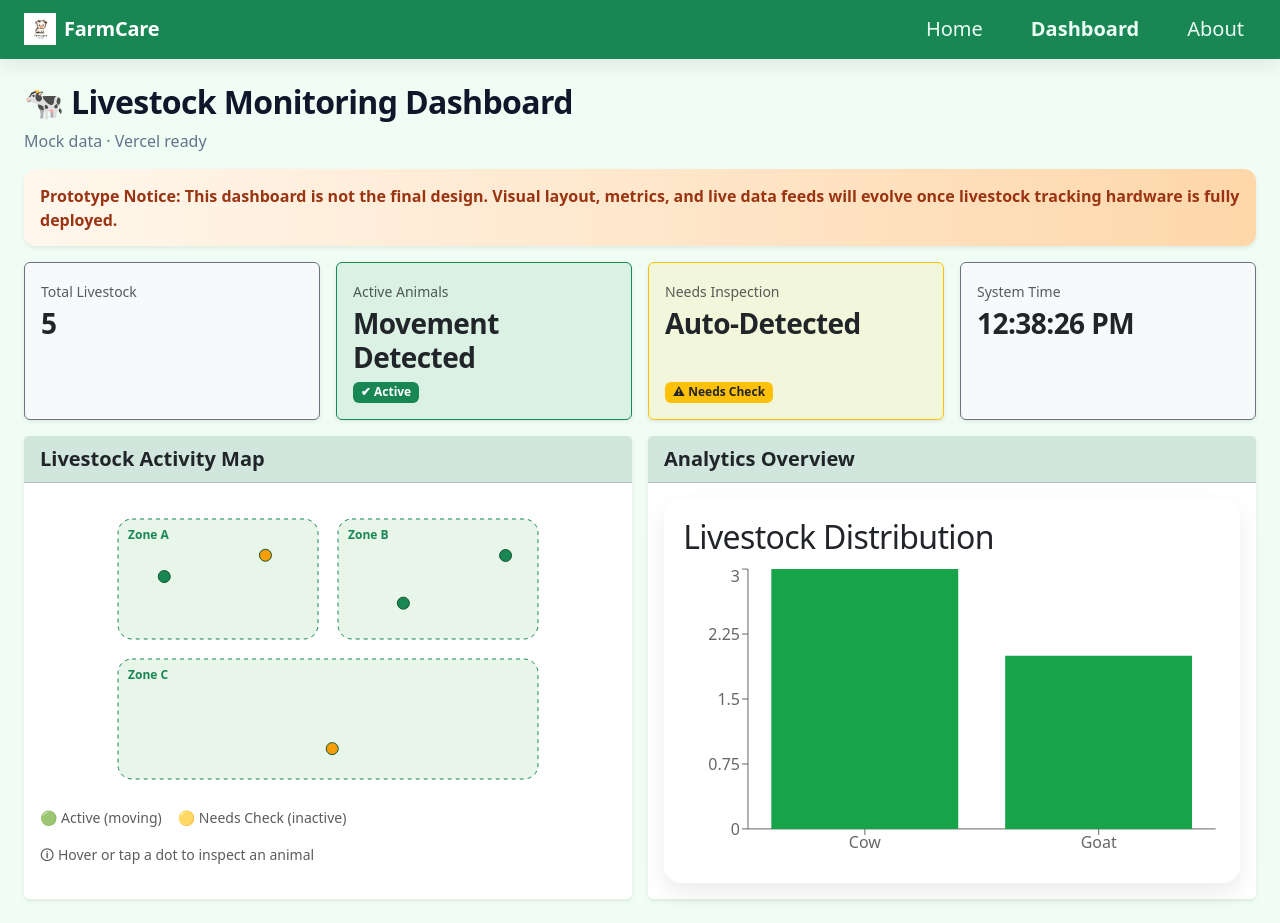
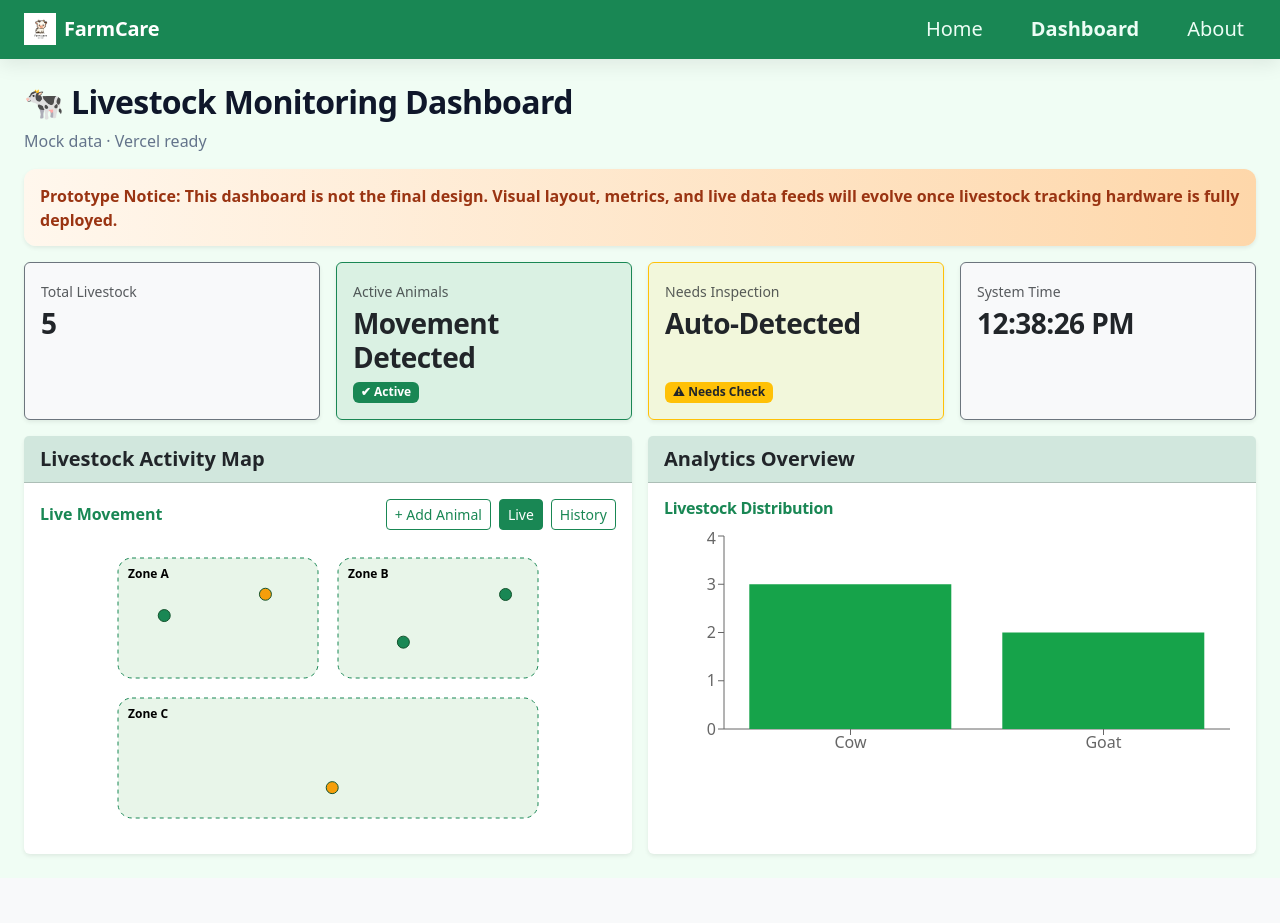
Before and after one commit to Khenert-dev/livestock-dashboard, a Next.js app: page / in a window 1280 px wide. After the commit the page ends 878 px from the top, so only its background shows below. Built offline with nearby package versions, Linux system fonts and the light colour scheme.

Commit message:
added feats

```diff
--- a/src/components/FarmMap.tsx
+++ b/src/components/FarmMap.tsx
@@ -1,89 +1,222 @@
 "use client";
 
-import { useEffect, useState } from "react";
+import { useEffect, useRef, useState } from "react";
 import { livestockData } from "../data/mockLivestock";
 
-/* STRICT TYPES */
+/* TYPES */
 type ZoneId = "A" | "B" | "C";
+type AnimalType = "Cow" | "Goat" | "Sheep";
 
 interface Dot {
   id: number;
   x: number;
   y: number;
   zone: ZoneId;
-  type: string;
+  type: AnimalType;
   lastMovedAt: number;
 }
 
-/* MAP ZONES */
+interface HistoryPoint {
+  x: number;
+  y: number;
+  timestamp: number;
+}
+
+type HistoryMap = Record<number, HistoryPoint[]>;
+
+/* ZONES */
 const zones: Record<ZoneId, { x: number; y: number; w: number; h: number }> = {
   A: { x: 20, y: 20, w: 200, h: 120 },
   B: { x: 240, y: 20, w: 200, h: 120 },
   C: { x: 20, y: 160, w: 420, h: 120 },
 };
 
-const CHECK_THRESHOLD = 15000; // 15 seconds
+const CHECK_THRESHOLD = 15000;
 const FORCED_INACTIVE_IDS = [2, 5];
 
 export default function FarmMap() {
   const [dots, setDots] = useState<Dot[]>([]);
+  const [history, setHistory] = useState<HistoryMap>({});
   const [now, setNow] = useState(Date.now());
   const [selected, setSelected] = useState<Dot | null>(null);
+  const [mode, setMode] = useState<"live" | "history">("live");
 
+  /* ADD MODAL */
+  const [showAdd, setShowAdd] = useState(false);
+  const [newType, setNewType] = useState<AnimalType>("Cow");
+  const [newZone, setNewZone] = useState<ZoneId>("A");
+
+  /* REMOVE MODAL + UNDO */
+  const [showRemove, setShowRemove] = useState(false);
+  const removedCache = useRef<{ dot: Dot; history: HistoryPoint[] } | null>(
+    null
+  );
+
+  /* INIT */
   useEffect(() => {
-    setDots(
-      livestockData.map((a) => {
+    const initial = livestockData.map((a) => {
       const zone = (a.zone ?? "A") as ZoneId;
       const z = zones[zone];
+      const x = z.x + 30 + Math.random() * (z.w - 60);
+      const y = z.y + 30 + Math.random() * (z.h - 60);
 
       return {
         id: a.id,
-          type: a.type,
+        type: a.type as AnimalType,
         zone,
-          x: z.x + 30 + Math.random() * (z.w - 60),
-          y: z.y + 30 + Math.random() * (z.h - 60),
+        x,
+        y,
         lastMovedAt: FORCED_INACTIVE_IDS.includes(a.id)
           ? Date.now() - CHECK_THRESHOLD - 5000
           : Date.now(),
       };
-      })
-    );
+    });
 
-    const movement = setInterval(() => {
+    setDots(initial);
+
+    const h: HistoryMap = {};
+    initial.forEach((d) => {
+      h[d.id] = [{ x: d.x, y: d.y, timestamp: Date.now() }];
+    });
+    setHistory(h);
+  }, []);
+
+  /* MOVEMENT */
+  useEffect(() => {
+    const move = setInterval(() => {
+      if (mode === "history") return;
+
       setDots((prev) =>
         prev.map((d) => {
           if (FORCED_INACTIVE_IDS.includes(d.id)) return d;
           if (Math.random() < 0.35) return d;
 
           const z = zones[d.zone];
-          return {
-            ...d,
-            x: Math.min(Math.max(d.x + (Math.random() * 6 - 3), z.x + 12), z.x + z.w - 12),
-            y: Math.min(Math.max(d.y + (Math.random() * 6 - 3), z.y + 12), z.y + z.h - 12),
-            lastMovedAt: Date.now(),
-          };
+          const x = Math.min(
+            Math.max(d.x + (Math.random() * 6 - 3), z.x + 12),
+            z.x + z.w - 12
+          );
+          const y = Math.min(
+            Math.max(d.y + (Math.random() * 6 - 3), z.y + 12),
+            z.y + z.h - 12
+          );
+
+          setHistory((h) => ({
+            ...h,
+            [d.id]: [...(h[d.id] ?? []), { x, y, timestamp: Date.now() }].slice(
+              -100
+            ),
+          }));
+
+          return { ...d, x, y, lastMovedAt: Date.now() };
         })
       );
     }, 1000);
 
     const clock = setInterval(() => setNow(Date.now()), 1000);
-
     return () => {
-      clearInterval(movement);
+      clearInterval(move);
       clearInterval(clock);
     };
-  }, []);
+  }, [mode]);
+
+  /* ADD */
+  function confirmAdd() {
+    const id = Date.now();
+    const z = zones[newZone];
+    const x = z.x + 40;
+    const y = z.y + 40;
+
+    const d: Dot = {
+      id,
+      type: newType,
+      zone: newZone,
+      x,
+      y,
+      lastMovedAt: Date.now(),
+    };
+
+    setDots((p) => [...p, d]);
+    setHistory((h) => ({
+      ...h,
+      [id]: [{ x, y, timestamp: Date.now() }],
+    }));
+    setShowAdd(false);
+  }
+
+  /* REMOVE CONFIRM */
+  function requestRemove(dot: Dot) {
+    removedCache.current = {
+      dot,
+      history: history[dot.id] ?? [],
+    };
+    setShowRemove(true);
+  }
+
+  function confirmRemove() {
+    if (!removedCache.current) return;
+    const id = removedCache.current.dot.id;
+
+    setDots((d) => d.filter((a) => a.id !== id));
+    setHistory((h) => {
+      const c = { ...h };
+      delete c[id];
+      return c;
+    });
+
+    setSelected(null);
+    setShowRemove(false);
+  }
+
+  function undoRemove() {
+    if (!removedCache.current) return;
+
+    setDots((d) => [...d, removedCache.current!.dot]);
+    setHistory((h) => ({
+      ...h,
+      [removedCache.current!.dot.id]: removedCache.current!.history,
+    }));
+
+    removedCache.current = null;
+    setShowRemove(false);
+  }
 
   return (
-    <div className="position-relative">
-      <svg
-        width="100%"
-        height="300"
-        viewBox="0 0 460 300"
-        role="img"
-        aria-label="Live livestock movement map"
+    <div className="position-relative" style={{ maxHeight: 360 }}>
+      {/* TOP BAR */}
+      <div className="d-flex justify-content-between align-items-center mb-2">
+        <strong className="text-success">
+          {mode === "live" ? "Live Movement" : "Historical Analysis"}
+        </strong>
+        <div className="d-flex gap-2">
+          <button
+            className="btn btn-sm btn-outline-success"
+            onClick={() => setShowAdd(true)}
           >
-        {/* ZONES */}
+            + Add Animal
+          </button>
+          <button
+            className={`btn btn-sm ${
+              mode === "live" ? "btn-success" : "btn-outline-success"
+            }`}
+            onClick={() => setMode("live")}
+          >
+            Live
+          </button>
+          <button
+            className={`btn btn-sm ${
+              mode === "history" ? "btn-success" : "btn-outline-success"
+            }`}
+            onClick={() => setMode("history")}
+          >
+            History
+          </button>
+        </div>
+      </div>
+
+      {/* MAP */}
+      <div style={{ height: 300, overflow: "hidden", position: "relative", zIndex: 1 }}>
+        <svg width="100%" height="300" viewBox="0 0 460 300">
           {Object.entries(zones).map(([id, z]) => (
             <g key={id}>
               <rect
@@ -96,72 +229,136 @@ export default function FarmMap() {
                 stroke="#198754"
                 strokeDasharray="4"
               />
-            <text
-              x={z.x + 10}
-              y={z.y + 20}
-              fontSize={12}
-              fontWeight="bold"
-              fill="#198754"
-            >
+              <text x={z.x + 10} y={z.y + 20} fontSize={12} fontWeight="bold">
                 Zone {id}
               </text>
             </g>
           ))}
 
-        {/* ANIMALS */}
-        {dots.map((d) => {
-          const idle = now - d.lastMovedAt;
-          const needsCheck = idle > CHECK_THRESHOLD;
+          {mode === "history" &&
+            Object.entries(history).map(([id, pts]) => {
+              const last = pts.at(-1);
+              return (
+                <g key={id}>
+                  <polyline
+                    points={pts.map((p) => `${p.x},${p.y}`).join(" ")}
+                    fill="none"
+                    stroke="#16a34a"
+                    strokeWidth={2}
+                  />
+                  {last && (
+                    <circle cx={last.x} cy={last.y} r={7} fill="#dc2626" />
+                  )}
+                </g>
+              );
+            })}
 
-          return (
+          {dots.map((d) => (
             <circle
               key={d.id}
               cx={d.x}
               cy={d.y}
               r={6}
-              fill={needsCheck ? "#f59e0b" : "#198754"}
+              fill={
+                now - d.lastMovedAt > CHECK_THRESHOLD ? "#f59e0b" : "#198754"
+              }
               stroke="#14532d"
-              strokeWidth={1}
-              onMouseEnter={() => setSelected(d)}
-              onMouseLeave={() => setSelected(null)}
               onClick={() => setSelected(d)}
-              style={{ cursor: "pointer" }}
             />
-          );
-        })}
+          ))}
         </svg>
+      </div>
 
-      {/* INFO PANEL */}
+      {/* INFO */}
       {selected && (
         <div
-          className="card shadow-sm position-absolute"
-          style={{ right: 10, bottom: 10, width: 220 }}
+          className="card position-absolute shadow-sm"
+          style={{ right: 10, bottom: 10, width: 220, zIndex: 2 }}
         >
-          <div className="card-body p-3">
-            <h6 className="fw-bold text-success mb-2">
-              🐄 Animal #{selected.id}
-            </h6>
-            <p className="mb-1"><strong>Type:</strong> {selected.type}</p>
-            <p className="mb-1"><strong>Zone:</strong> {selected.zone}</p>
-            <p className="mb-1">
-              <strong>Status:</strong>{" "}
-              {now - selected.lastMovedAt > CHECK_THRESHOLD
-                ? "Needs Check"
-                : "Active"}
-            </p>
-            <p className="text-muted small mb-0">
-              Idle for {Math.floor((now - selected.lastMovedAt) / 1000)}s
-            </p>
+          <div className="card-body">
+            <h6 className="fw-bold mb-2">🐄 Animal #{selected.id}</h6>
+            <p className="mb-1">Type: {selected.type}</p>
+            <p className="mb-1">Zone: {selected.zone}</p>
+            <button
+              className="btn btn-sm btn-danger w-100"
+              onClick={() => requestRemove(selected)}
+            >
+              Remove
+            </button>
           </div>
         </div>
       )}
 
-      {/* LEGEND */}
-      <div className="mt-2 small text-muted d-flex flex-wrap gap-3">
-        <span>🟢 Active (moving)</span>
-        <span>🟡 Needs Check (inactive)</span>
-        <span>🛈 Hover or tap a dot to inspect an animal</span>
+      {/* ADD MODAL */}
+      {showAdd && (
+        <div
+          className="position-fixed top-0 start-0 w-100 h-100 d-flex align-items-center justify-content-center"
+          style={{ background: "rgba(0,0,0,0.4)", zIndex: 9999 }}
+        >
+          <div className="card shadow" style={{ width: 300, zIndex: 10000 }}>
+            <div className="card-body">
+              <h6 className="fw-bold mb-3">Add Animal</h6>
+              <select
+                className="form-select mb-2"
+                value={newType}
+                onChange={(e) => setNewType(e.target.value as AnimalType)}
+              >
+                <option>Cow</option>
+                <option>Goat</option>
+                <option>Sheep</option>
+              </select>
+              <select
+                className="form-select mb-3"
+                value={newZone}
+                onChange={(e) => setNewZone(e.target.value as ZoneId)}
+              >
+                <option value="A">Zone A</option>
+                <option value="B">Zone B</option>
+                <option value="C">Zone C</option>
+              </select>
+              <div className="d-flex gap-2">
+                <button className="btn btn-success w-100" onClick={confirmAdd}>
+                  Add
+                </button>
+                <button
+                  className="btn btn-outline-secondary w-100"
+                  onClick={() => setShowAdd(false)}
+                >
+                  Cancel
+                </button>
               </div>
+            </div>
+          </div>
+        </div>
+      )}
+
+      {/* REMOVE MODAL */}
+      {showRemove && (
+        <div
+          className="position-fixed top-0 start-0 w-100 h-100 d-flex align-items-center justify-content-center"
+          style={{ background: "rgba(0,0,0,0.4)", zIndex: 9999 }}
+        >
+          <div className="card shadow" style={{ width: 320, zIndex: 10000 }}>
+            <div className="card-body">
+              <h6 className="fw-bold mb-2">Confirm Removal</h6>
+              <p className="small text-muted">
+                This action can be undone immediately.
+              </p>
+              <div className="d-flex gap-2">
+                <button className="btn btn-danger w-100" onClick={confirmRemove}>
+                  Remove
+                </button>
+                <button
+                  className="btn btn-outline-secondary w-100"
+                  onClick={undoRemove}
+                >
+                  Undo
+                </button>
+              </div>
+            </div>
+          </div>
+        </div>
+      )}
     </div>
   );
 }
--- a/src/components/LivestockChart.tsx
+++ b/src/components/LivestockChart.tsx
@@ -6,7 +6,7 @@ import {
   XAxis,
   YAxis,
   Tooltip,
-  ResponsiveContainer
+  ResponsiveContainer,
 } from "recharts";
 
 import { Livestock } from "../types/livestock";
@@ -18,26 +18,43 @@ interface Props {
 export default function LivestockChart({ data }: Props) {
   const grouped: Record<string, number> = {};
 
-  data.forEach(item => {
+  data.forEach((item) => {
     grouped[item.type] = (grouped[item.type] || 0) + 1;
   });
 
-  const chartData = Object.keys(grouped).map(type => ({
+  const chartData = Object.entries(grouped).map(([type, count]) => ({
     type,
-    count: grouped[type]
+    count,
   }));
 
   return (
-    <div className="chart">
-      <h2>Livestock Distribution</h2>
-      <ResponsiveContainer width="100%" height={300}>
-        <BarChart data={chartData}>
-          <XAxis dataKey="type" />
-          <YAxis />
-          <Tooltip />
-          <Bar dataKey="count" fill="#16a34a" />
-        </BarChart>
-      </ResponsiveContainer>
+    <div
+      className="w-100 d-flex flex-column"
+      style={{
+        height: 260,          // 🔒 fixed height
+        maxHeight: 260,
+        overflow: "hidden",  // 🔒 prevent bleed
+        position: "relative",
+        zIndex: 0,            // 🔒 always below popups
+      }}
+    >
+      <h6 className="fw-semibold text-success mb-2 flex-shrink-0">
+        Livestock Distribution
+      </h6>
+
+      <div style={{ flex: 1 }}>
+        <ResponsiveContainer width="100%" height="100%">
+          <BarChart
+            data={chartData}
+            margin={{ top: 10, right: 10, left: 0, bottom: 0 }}
+          >
+            <XAxis dataKey="type" />
+            <YAxis allowDecimals={false} />
+            <Tooltip />
+            <Bar dataKey="count" fill="#16a34a" />
+          </BarChart>
+        </ResponsiveContainer>
+      </div>
     </div>
   );
 }
```
Also changed, not shown: 1 other file (tests, documents, lock files or other folders). Lines whose indentation alone changed are shown as unchanged.
